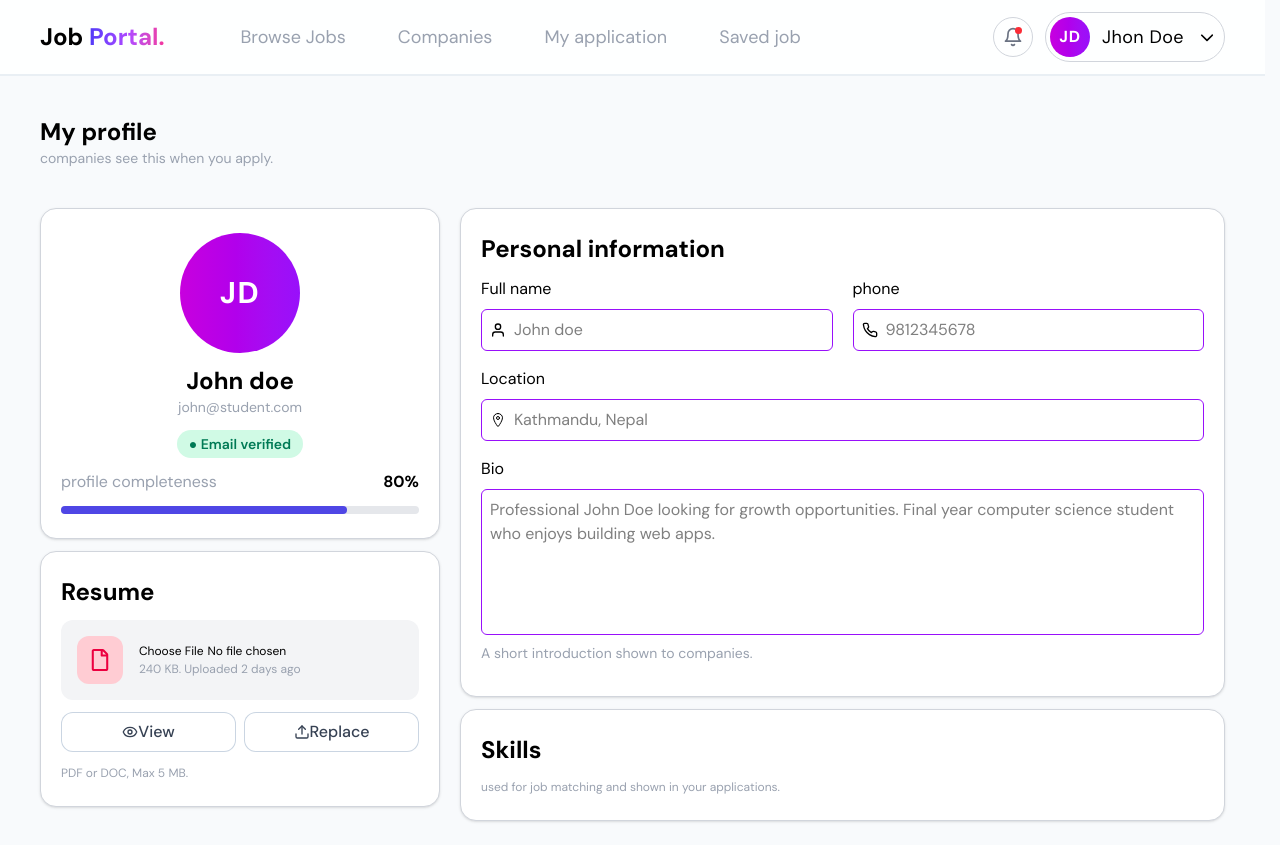
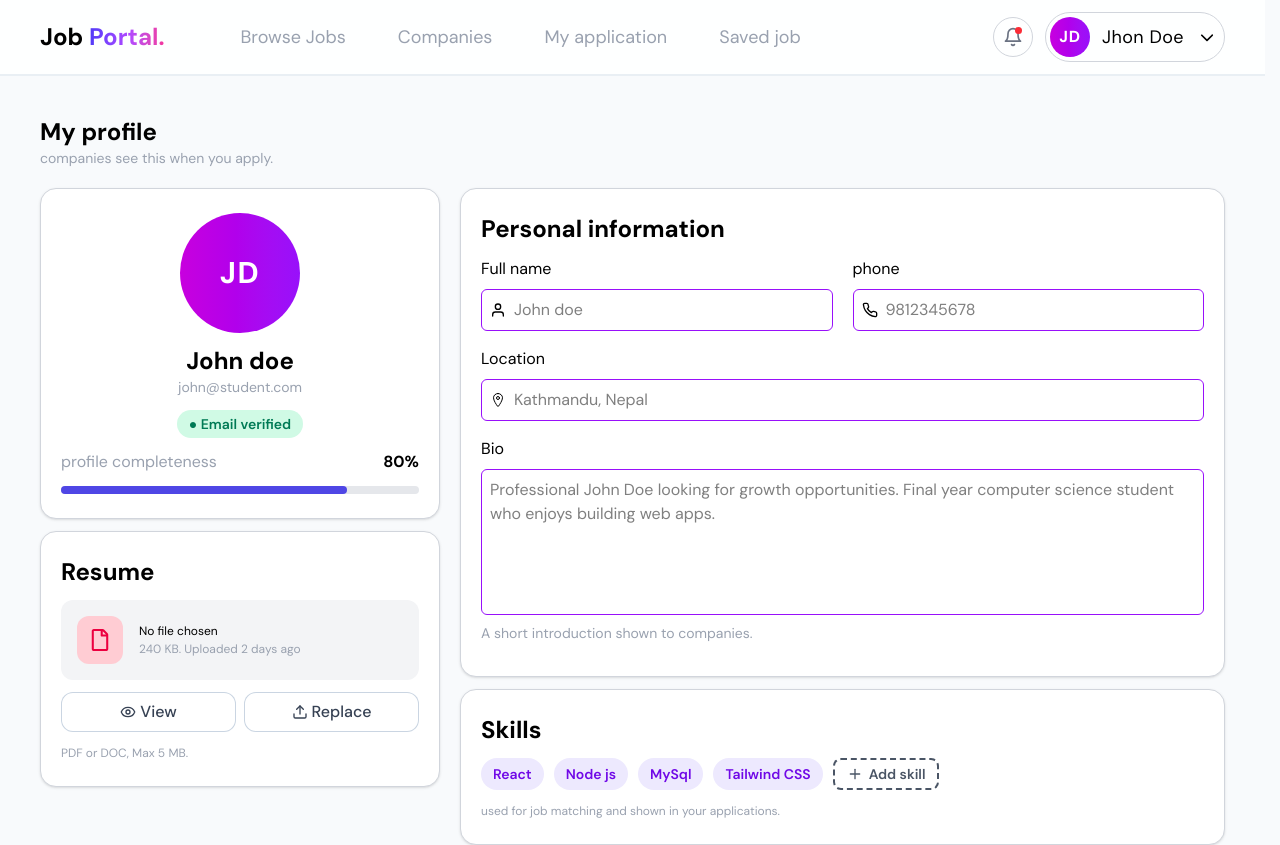
Before and after one commit to gokul-lamsal/jobkhoj, a React (Vite) app in the folder frontend/: page /seeker/profile in a window 1280 px wide. Shown: the top 845 px of the page. Built offline with nearby package versions, Linux system fonts and the light colour scheme.

Commit message:
profile final

```diff
--- a/frontend/src/components/global/Badge.jsx
+++ b/frontend/src/components/global/Badge.jsx
@@ -1,6 +1,6 @@
 
 const Badge = ({ type = "neutral",text }) => {
-  return <span className={`badge  text-[14px]  badge-${type}`}>{text}</span>;
+  return <span className={`badge flex items-center text-[14px]  badge-${type}`}>{text}</span>;
 };
 
 export default Badge;
--- a/frontend/src/index.css
+++ b/frontend/src/index.css
@@ -89,6 +89,9 @@ section {
 .badge-neutral {
   @apply bg-white/20 text-white;
 }
+.badge-add {
+  @apply bg-white text-gray-600 border-dashed border-2 rounded-lg;
+}
 
 /* search badge */
 .badge-search {
--- a/frontend/src/pages/seeker/SeekerProfile.jsx
+++ b/frontend/src/pages/seeker/SeekerProfile.jsx
@@ -1,15 +1,17 @@
-import React from "react";
+import React, { useState } from "react";
 import Badge from "../../components/global/Badge";
-import { FiUser, FiPhone } from "react-icons/fi";
+import { FiUser, FiPhone, FiPlus } from "react-icons/fi";
 import { IoLocationOutline } from "react-icons/io5";
-import { FaRegFile } from "react-icons/fa";
+import { FaPlus, FaRegFile } from "react-icons/fa";
 import Button from "../../components/global/Button";
 import { LuEye } from "react-icons/lu";
 import { FiUpload } from "react-icons/fi";
+import { GoPlus } from "react-icons/go";
 
 
-export const SeekerResume =()=>{
-  return(
+export const SeekerResume = () => {
+  const [file, setFile] = useState(null)
+  return (
     <div className="bg-white border border-gray-300 rounded-2xl shadow-sm px-5 py-6 flex flex-col justify-center gap-3 w-[25rem]">
       <div>
 
@@ -18,18 +20,18 @@ export const SeekerResume =()=>{
 
       <div className="flex bg-gray-100 border-gray-400 boder rounded-xl w-full h-[5rem] items-center">
         <div className="bg-rose-200 h-[3rem] w-[3rem]  rounded-xl mx-4 flex justify-center items-center text-rose-600">
-          <FaRegFile size={22}  />
+          <FaRegFile size={22} />
         </div>
         <div className="text-[12px]">
-          <input type="file" name="file" />
+          <input type="file" name="file" className="file:hidden" id="resume-upload" />
           <p className="text-[12px] text-gray-400">240 KB. Uploaded 2 days ago</p>
         </div>
       </div>
 
       <div className="flex w-full gap-2">
-         <Button type="button" btnType="secondary" text={<><LuEye />
+        <Button type="button" btnType="secondary" text={<><LuEye className="mr-1" />
           View</>} classname={"font-medium bg-white"} />
-         <Button type="button" btnType="secondary" text={<><FiUpload />
+        <Button type="button" btnType="secondary" text={<><FiUpload className="mr-1" />
           Replace</>} classname={"font-medium bg-white"} />
       </div>
 
@@ -55,7 +57,7 @@ const SeekerProfile = () => {
   return (
     <main>
       <section>
-        <div className="py-10">
+        <div className="pt-10 pb-5">
           <h1 className="font-bold text-2xl">My profile</h1>
           <p className="text-sm text-gray-400">
             companies see this when you apply.
@@ -105,7 +107,7 @@ const SeekerProfile = () => {
                     <div className=" w-full flex  items-center gap-2 border border-purple-600 rounded-md p-2 focus-within:ring-4 focus-within:ring-purple-100 ">
                       <p><FiUser /></p>
 
-                <input type="text" name="name" id="name" placeholder={profileDetails.name} className="outline-none w-full"  />
+                      <input type="text" name="name" id="name" placeholder={profileDetails.name} className="outline-none w-full" />
                     </div>
                   </div>
 
@@ -114,7 +116,7 @@ const SeekerProfile = () => {
                     <div className="flex  items-center gap-2 border border-purple-600 rounded-md p-2 focus-within:ring-4 focus-within:ring-purple-100 ">
                       <p><FiPhone /></p>
 
-                <input type="text" name="phone" id="phone" placeholder={profileDetails.phone} className="outline-none w-full"  />
+                      <input type="text" name="phone" id="phone" placeholder={profileDetails.phone} className="outline-none w-full" />
                     </div>
                   </div>
 
@@ -125,7 +127,7 @@ const SeekerProfile = () => {
                   <div className="flex  items-center gap-2 border border-purple-600 rounded-md p-2 focus-within:ring-4 focus-within:ring-purple-100 ">
                     <p><IoLocationOutline /></p>
 
-                <input type="text" name="location" id="location" placeholder={profileDetails.location} className="outline-none w-full"  />
+                    <input type="text" name="location" id="location" placeholder={profileDetails.location} className="outline-none w-full" />
                   </div>
                 </div>
 
@@ -133,7 +135,7 @@ const SeekerProfile = () => {
                   <label htmlFor="bio">Bio</label>
                   <div className="flex justify-center items-center gap-2 border border-purple-600 rounded-md p-2 focus-within:ring-4 focus-within:ring-purple-100 ">
 
-                <textarea name="bio" id="bio" placeholder={profileDetails.bio} className="outline-none w-full h-[8rem] resize-none"  />
+                    <textarea name="bio" id="bio" placeholder={profileDetails.bio} className="outline-none w-full h-[8rem] resize-none" />
                   </div>
                 </div>
                 <p className="text-[14px] text-gray-400 py-2">A short introduction shown to companies.</p>
@@ -144,7 +146,19 @@ const SeekerProfile = () => {
               <div>
                 <h1 className="font-bold text-2xl">Skills</h1>
               </div>
-
+              <div className="flex gap-2.5">
+                {
+                  profileDetails.skills.map((s, i) => {
+                    return <Badge text={s} key={i} type="primary" />
+                  })
+                }
+                <button>
+                  <Badge text={<>
+                    <FiPlus size={16} />
+                    Add skill
+                  </>} type="add" />
+                </button>
+              </div>
               <div>
                 <p className="text-[12px] text-gray-400">used for job matching and shown in your applications.</p>
               </div>
```
Lines whose indentation alone changed are shown as unchanged.
